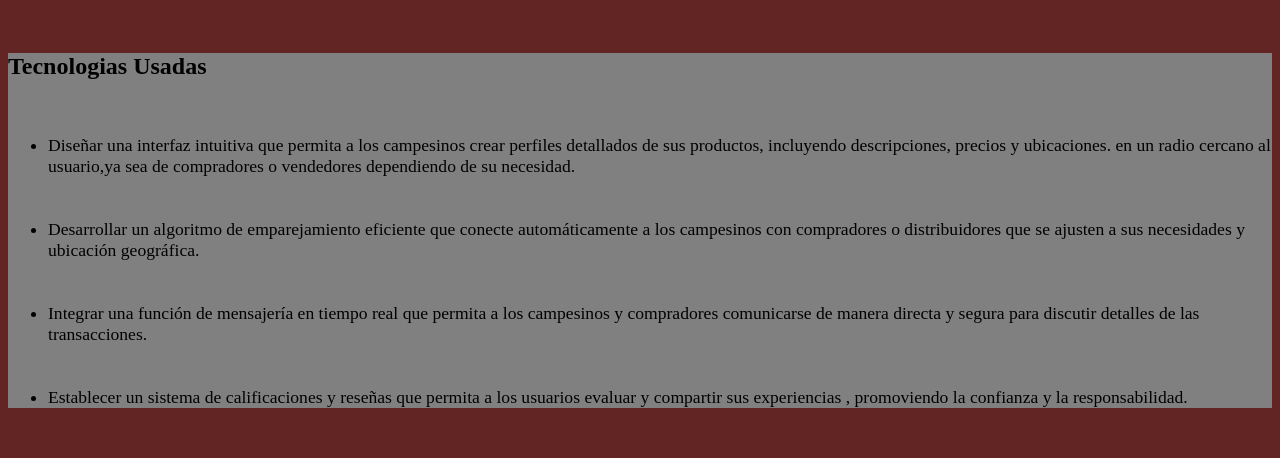
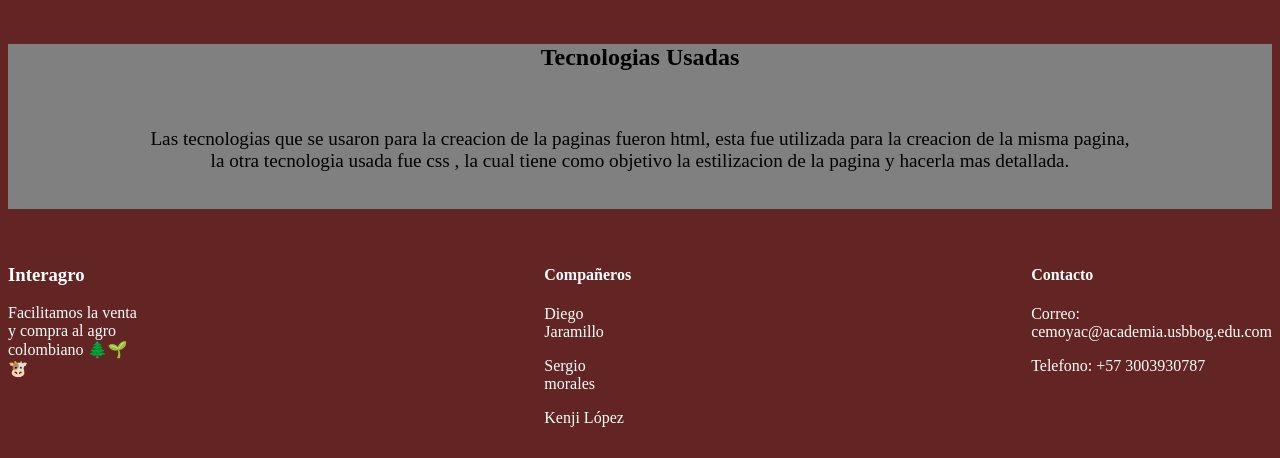
Before and after one commit to CarlosM0910/trabajo-1, a plain HTML site: page index.html in a window 1280 px wide. Shown: the part 1551-2009 px from the top of the page. Drawn offline with Linux system fonts and the light colour scheme.

Commit message:
sadasdas

```diff
--- a/css/style.css
+++ b/css/style.css
@@ -40,7 +40,7 @@ gap: 25rem;}
 .links{list-style: none;
     display: flex;
     gap: 40rem;
-    font-size: 110%;}
+    font-size: 100%;}
 
 
 .footer{color:white;}
@@ -56,6 +56,10 @@ body{background-color: rgb(99, 36, 36);}
 
 .fotoagro{text-align: center;}
 
+.tecnologias p {font-size: 120%;
+text-align: center;}
+
+.tecnologias h2 {text-align: center ;}
 
 
 
--- a/index.html
+++ b/index.html
@@ -108,25 +108,11 @@
                 <div class="tecnologias">
                     <h2>Tecnologias Usadas</id></h2>
                     <br>
-                    <ul class="contenido3">
-                        <li>Diseñar una interfaz intuitiva que permita a los campesinos crear perfiles detallados de sus
-                            productos, incluyendo descripciones, precios y ubicaciones.
-                            en un radio cercano al usuario,ya sea de compradores o vendedores
-                            dependiendo de su necesidad.
-                        </li>
-                    <br><br>
-                    <li>Desarrollar un algoritmo de emparejamiento eficiente que conecte automáticamente a los campesinos
-                         con compradores o distribuidores que se ajusten a sus necesidades y ubicación geográfica.
-                    </li>
-                    <br><br>
-                    <li>Integrar una función de mensajería en tiempo real que permita a los campesinos y compradores comunicarse
-                         de manera directa y segura para discutir detalles de las transacciones.
-                    </li>
-                    <br><br>
-                    <li>Establecer un sistema de calificaciones y reseñas que permita a los usuarios evaluar y compartir sus experiencias
-                        , promoviendo la confianza y la responsabilidad.
-                    </li>
-                    </ul>
+                    <p>Las tecnologias que se usaron para la creacion de la paginas fueron html,
+                        esta fue utilizada para la creacion de la misma pagina,<br> la otra tecnologia usada fue css
+                       , la cual tiene como objetivo la estilizacion de la pagina y hacerla mas detallada.
+                    </p>
+                    <br>
                 </div>
             </div>
         </div>
```
